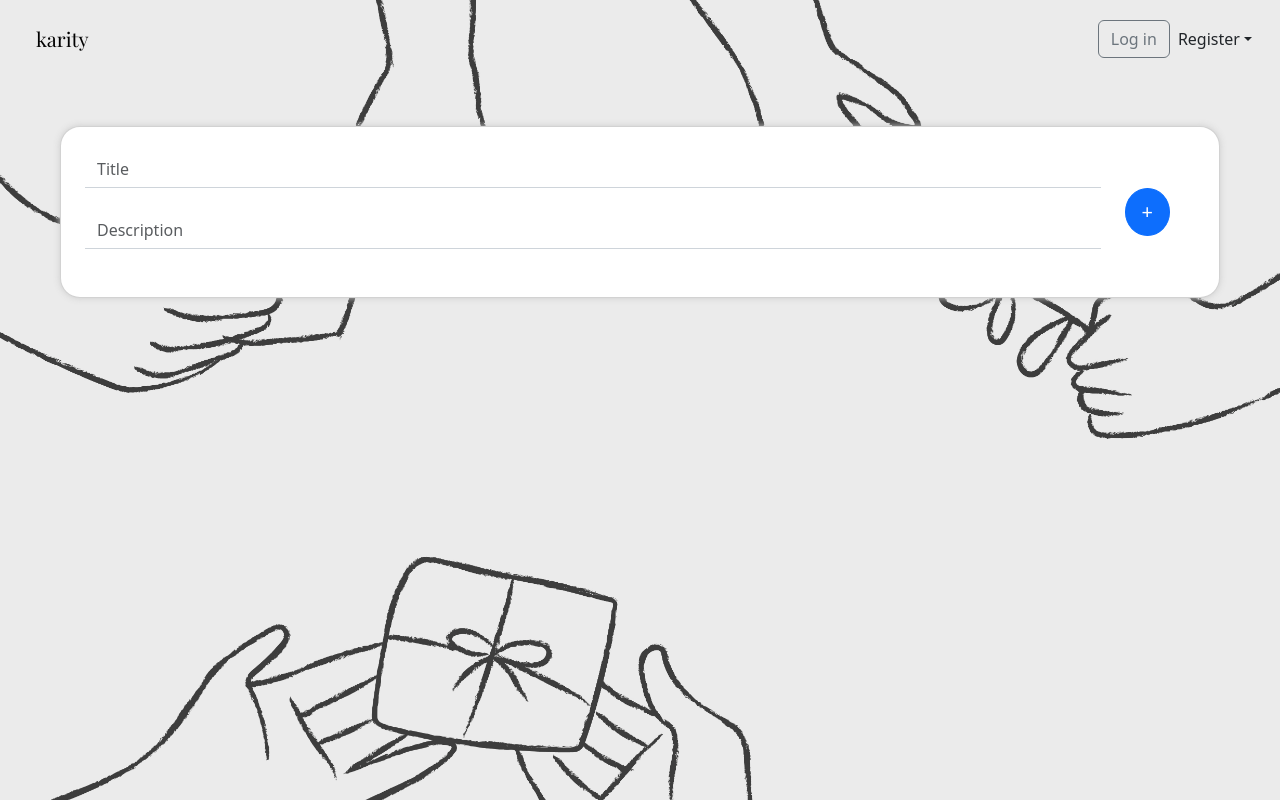
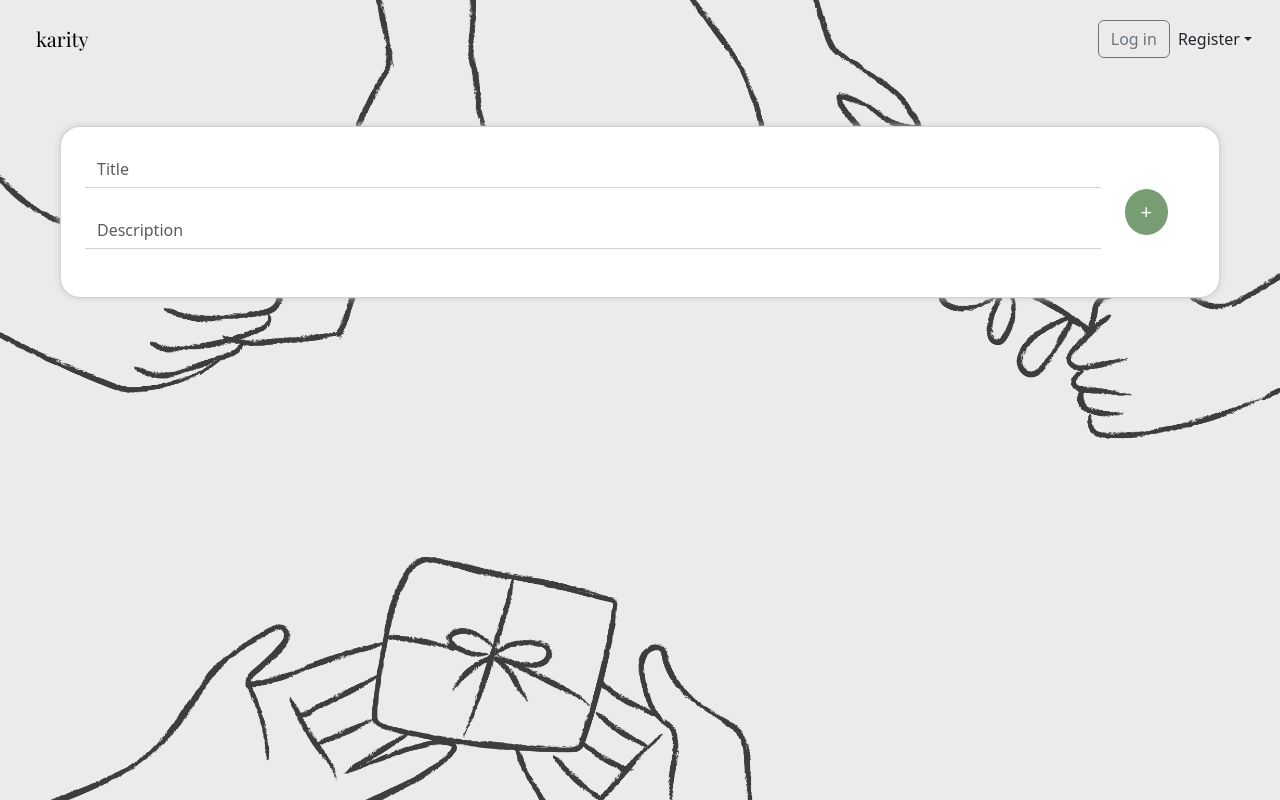
Before and after one commit to rebeccaariss/charity-registry, a React (Create React App) app in the folder react-front-end/: page /profile/1/create-project in a window 1280 px wide. Built offline with nearby package versions, Linux system fonts and the light colour scheme.

Commit message:
Change colour for featured action buttons

```diff
--- a/react-front-end/src/components/CreateProject.jsx
+++ b/react-front-end/src/components/CreateProject.jsx
@@ -52,7 +52,7 @@ export function CreateProject({ setRefreshProjects }) {
                 </Form.Group>
               </Col>
               <Col className="d-flex align-items-center">
-                <Button style={{ borderRadius: "50%" }} variant="primary" size="lg" type="submit">+</Button>
+                <Button style={{ borderRadius: "50%", backgroundColor: "rgb(120, 156, 115)", color: "white", border: "rgb(120, 156, 115)" }} size="lg" type="submit" onMouseOver={(e) => (e.currentTarget.style.backgroundColor = "rgb(100, 136, 95)")} onMouseLeave={(e) => (e.currentTarget.style.backgroundColor = "rgb(120, 156, 115)" )}>+</Button>
               </Col>
             </Row>
           </Form>
--- a/react-front-end/src/components/NewFundraiserForm.jsx
+++ b/react-front-end/src/components/NewFundraiserForm.jsx
@@ -41,7 +41,7 @@ const NewFundraiserForm = ({ projectId, onCreateFundraiser }) => {
           </Col>
           <Col md={2}>
             {/* Button to submit the form and create the fundraiser */}
-            <Button variant="secondary" type="submit">Create</Button>
+            <Button style={{ backgroundColor: "rgb(120, 156, 115)", color: "white", border: "rgb(120, 156, 115)" }} size="m" type="submit" onMouseOver={(e) => (e.currentTarget.style.backgroundColor = "rgb(100, 136, 95)")} onMouseLeave={(e) => (e.currentTarget.style.backgroundColor = "rgb(120, 156, 115)")}>Create</Button>
           </Col>
         </Row>
       </Form.Group>
--- a/react-front-end/src/components/NewItemForm.jsx
+++ b/react-front-end/src/components/NewItemForm.jsx
@@ -73,7 +73,7 @@ const NewItemForm = ({ projectId, onNewItem }) => {
           </Col>
           <Col xs={1}>
             {/* Submission button for the form */}
-            <Button variant="secondary" className="rounded-circle" type="submit">+</Button>
+            <Button style={{ borderRadius: "50%", backgroundColor: "rgb(120, 156, 115)", color: "white", border: "rgb(120, 156, 115)" }} size="lg" type="submit" onMouseOver={(e) => (e.currentTarget.style.backgroundColor = "rgb(100, 136, 95)")} onMouseLeave={(e) => (e.currentTarget.style.backgroundColor = "rgb(120, 156, 115)")} className="rounded-circle">+</Button>
           </Col>
         </Row>
       </Form.Group>
```
